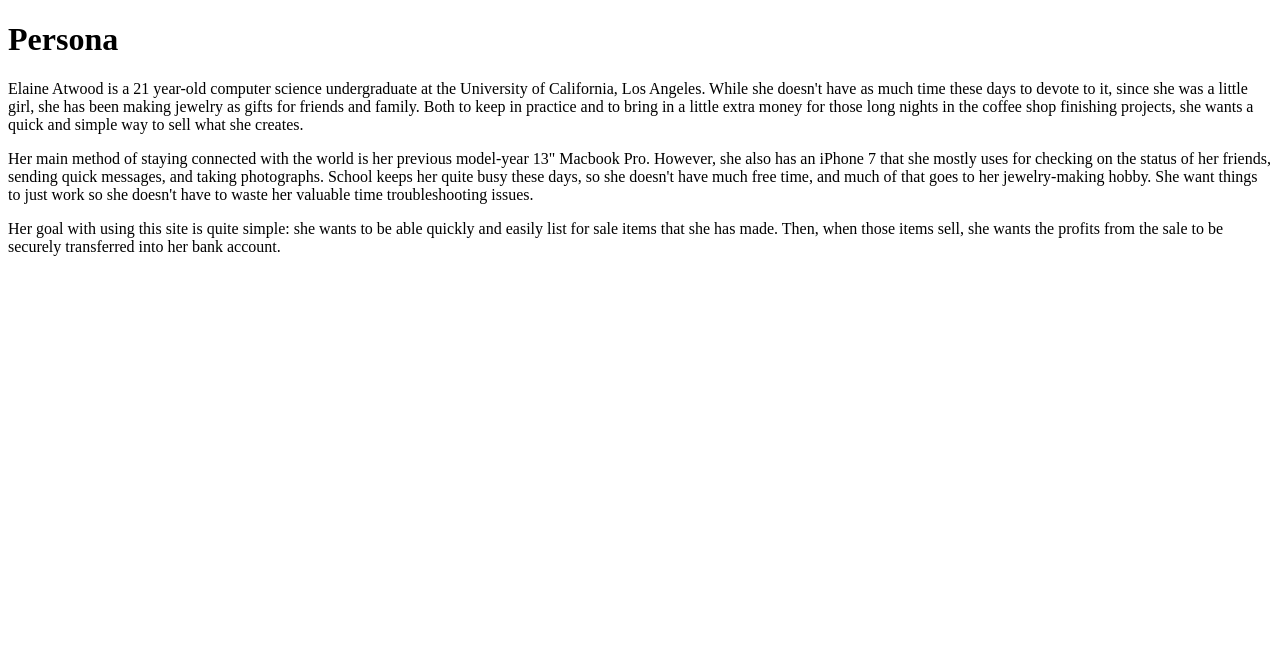
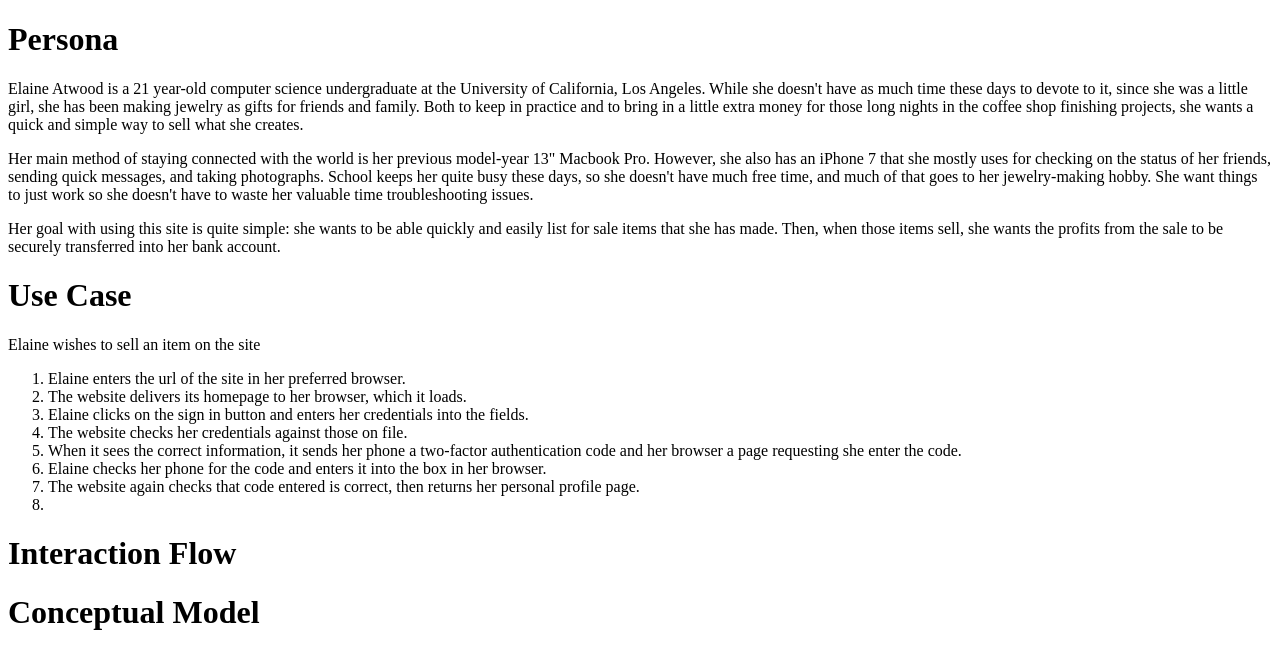
Before and after one commit to adubois85/data-design-etsy, a PHP site: page / in a window 1280 px wide. Shown: the top 669 px of the page. Run offline with PHP 8.4, Linux system fonts and the light colour scheme.

Commit message:
Building use case

```diff
--- a/index.php
+++ b/index.php
@@ -25,6 +25,22 @@
 				that she has made.  Then, when those items sell, she wants the profits from the sale to be securely
 				transferred into her bank account.
 			</p>
-		<h1></h1>
+		<h1>Use Case</h1>
+			<header>Elaine wishes to sell an item on the site</header>
+				<ol>
+					<li>Elaine enters the url of the site in her preferred browser.</li>
+					<li>The website delivers its homepage to her browser, which it loads.</li>
+					<li>Elaine clicks on the sign in button and enters her credentials into the fields.</li>
+					<li>The website checks her credentials against those on file.</li>
+					<li>When it sees the correct information, it sends her phone a two-factor authentication code and
+						her browser a page requesting she enter the code.</li>
+					<li>Elaine checks her phone for the code and enters it into the box in her browser.</li>
+					<li>The website again checks that code entered is correct, then returns her personal profile page.</li>
+					<li></li>
+				</ol>
+		<h1>Interaction Flow</h1>
+
+		<h1>Conceptual Model</h1>
+
 	</body>
 </html>
```
